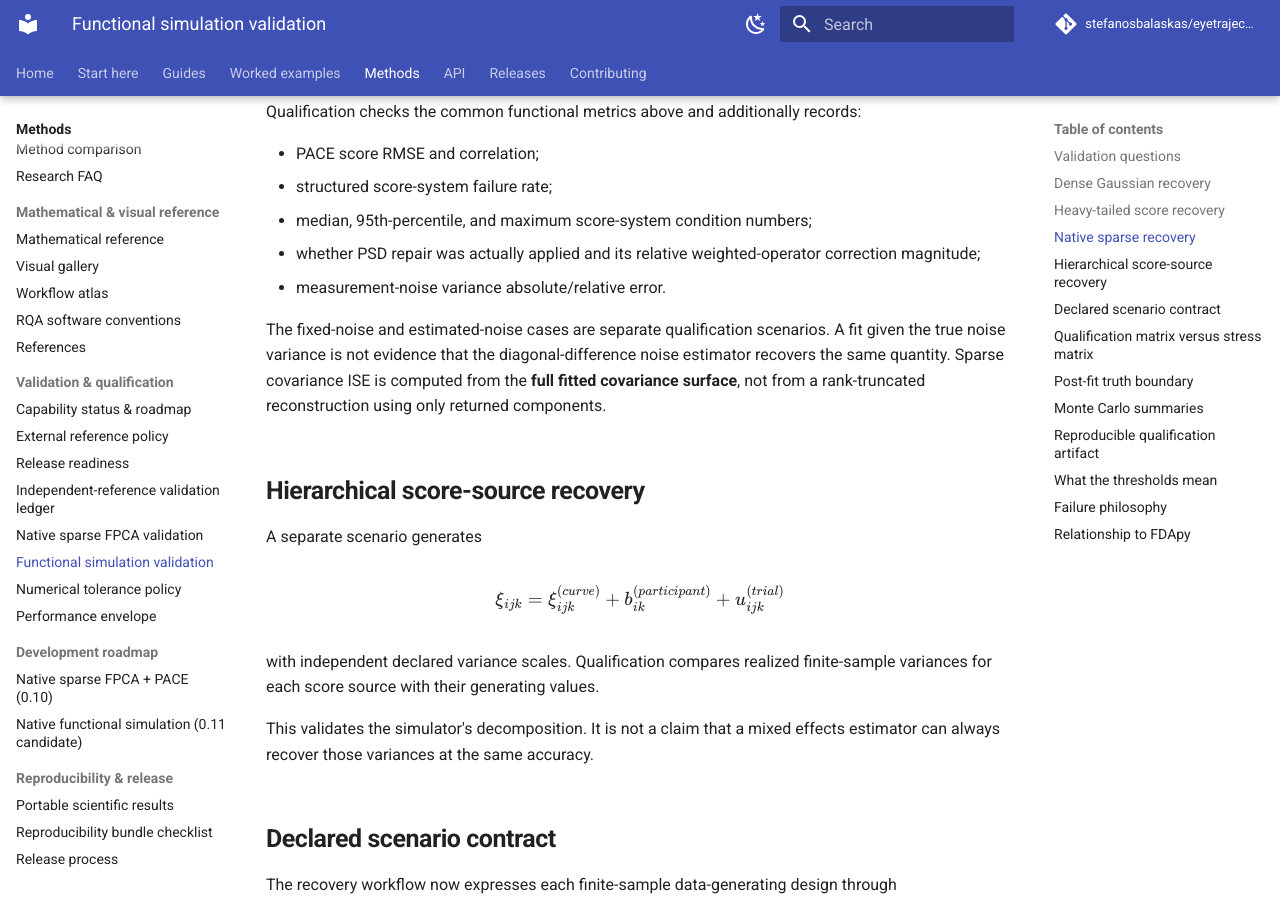
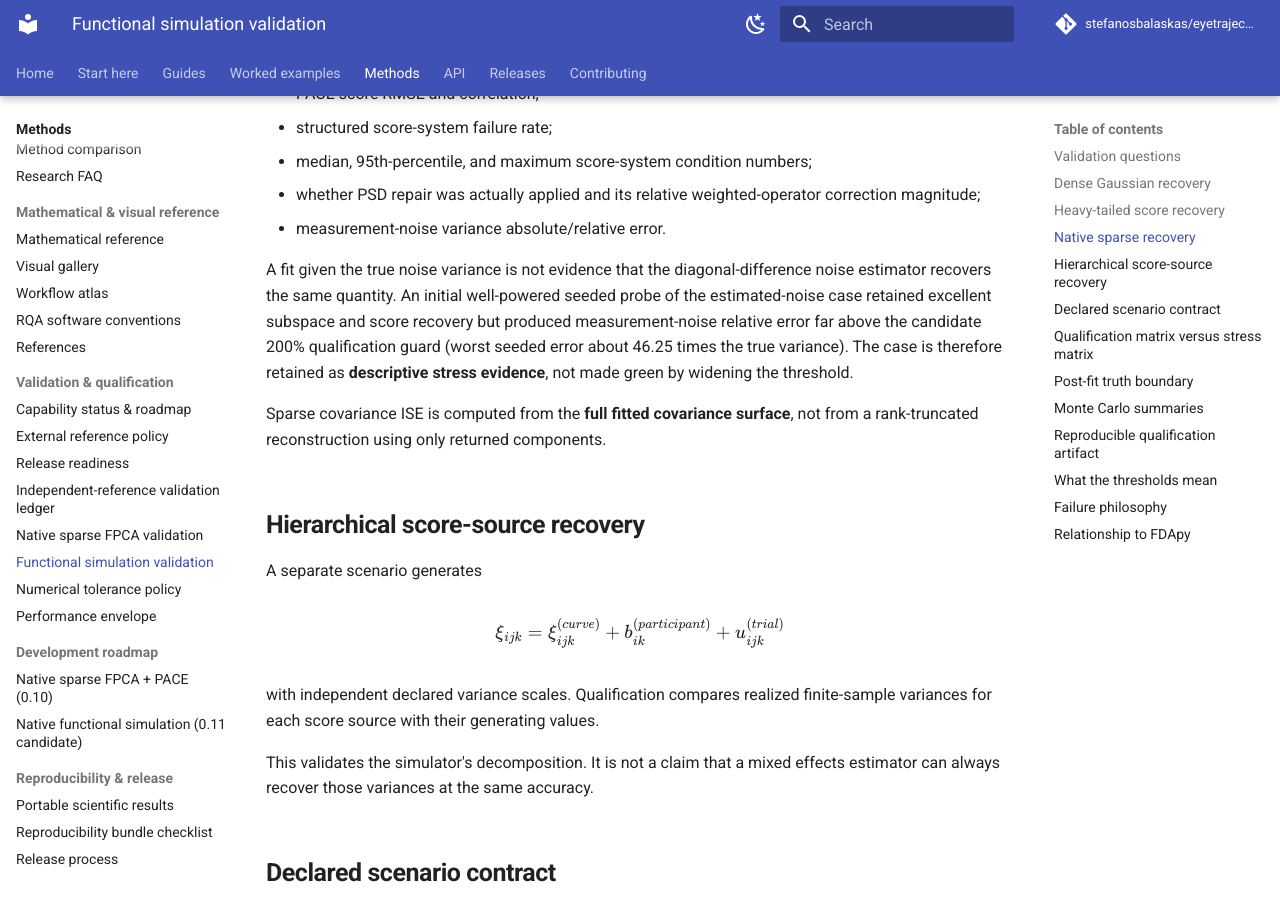
Before and after one commit to stefanosbalaskas/eyetrajectoriespy, an MkDocs documentation site: the page built from docs/validation/functional-simulation-validation.md, in a window 1280 px wide and 900 px high, scrolled down 1727 px. Built offline with MkDocs 1.6.1 and Material for MkDocs 9.7.7, drawn with Linux system fonts in a browser that asks for light colours; comment, search, counter and statistics services are not loaded; some of the changed text lies outside the part shown.

Commit message:
Record estimated-noise recovery as stress evidence

```diff
--- a/docs/validation/functional-simulation-validation.md
+++ b/docs/validation/functional-simulation-validation.md
@@ -79,11 +76,16 @@ records:
   correction magnitude;
 - measurement-noise variance absolute/relative error.
 
-The fixed-noise and estimated-noise cases are separate qualification scenarios.
-A fit given the true noise variance is not evidence that the diagonal-difference
-noise estimator recovers the same quantity. Sparse covariance ISE is computed
-from the **full fitted covariance surface**, not from a rank-truncated
-reconstruction using only returned components.
+A fit given the true noise variance is not evidence that the
+diagonal-difference noise estimator recovers the same quantity. An initial
+well-powered seeded probe of the estimated-noise case retained excellent
+subspace and score recovery but produced measurement-noise relative error far
+above the candidate 200% qualification guard (worst seeded error about 46.25
+times the true variance). The case is therefore retained as **descriptive
+stress evidence**, not made green by widening the threshold.
+
+Sparse covariance ISE is computed from the **full fitted covariance surface**,
+not from a rank-truncated reconstruction using only returned components.
 
 ## Hierarchical score-source recovery
 
```
Also changed, not shown: other parts of docs/validation/functional-simulation-validation.md (+3 -6 lines).
